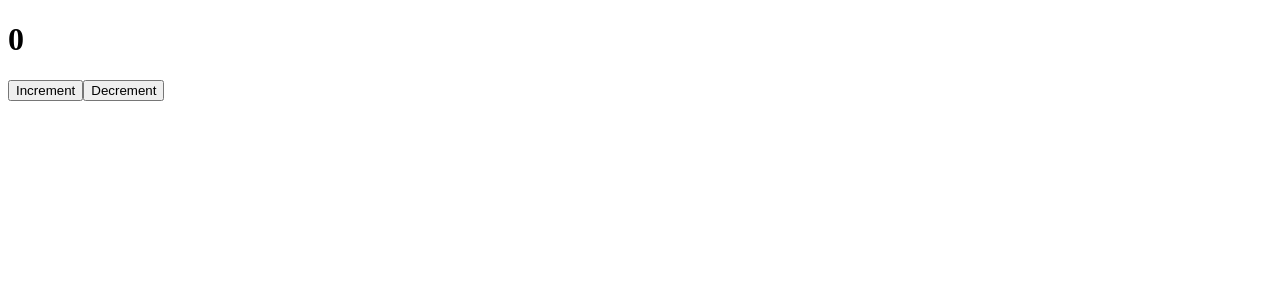
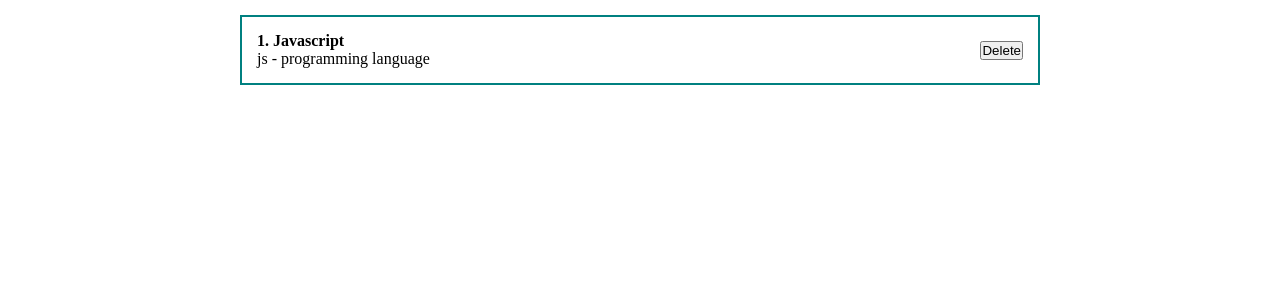
Before and after one commit to paxagi/learning-react, a React (Create React App) app: page / in a window 1280 px wide. Shown: the top 300 px of the page. Built offline with nearby package versions, Linux system fonts and the light colour scheme.

Commit message:
feat: add styles files

```diff
--- a/src/App.js
+++ b/src/App.js
@@ -1,12 +1,24 @@
 import React, { useState } from 'react'
-import Counter from './components/Counter';
+import ClassCounter from './components/ClassCounter'
+import Counter from './components/Counter'
+import './styles/App.css'
 
 function App() {
   const [value, setValue] = useState('input text')
 
   return (
     <div className="App">
-      <Counter />
+      <div className="post">
+        <div className="post__content">
+          <strong>1. Javascript</strong>
+          <div>
+            js - programming language
+          </div>
+        </div>
+        <div className="post__btns">
+          <button>Delete</button>
+        </div>
+      </div>
     </div>
   );
 }
--- /dev/null
+++ b/src/styles/App.css
@@ -0,0 +1,24 @@
+* {
+  margin: 0;
+  padding: 0;
+  box-sizing: border-box;
+}
+
+#root {
+  display: flex;
+  justify-content: center;
+}
+
+.App {
+  width: 800px;
+}
+
+.post {
+  display: flex;
+  padding: 15px;
+  border: 2px solid teal;
+  margin-top: 15px;
+
+  justify-content: space-between;
+  align-items: center;
+}
```
